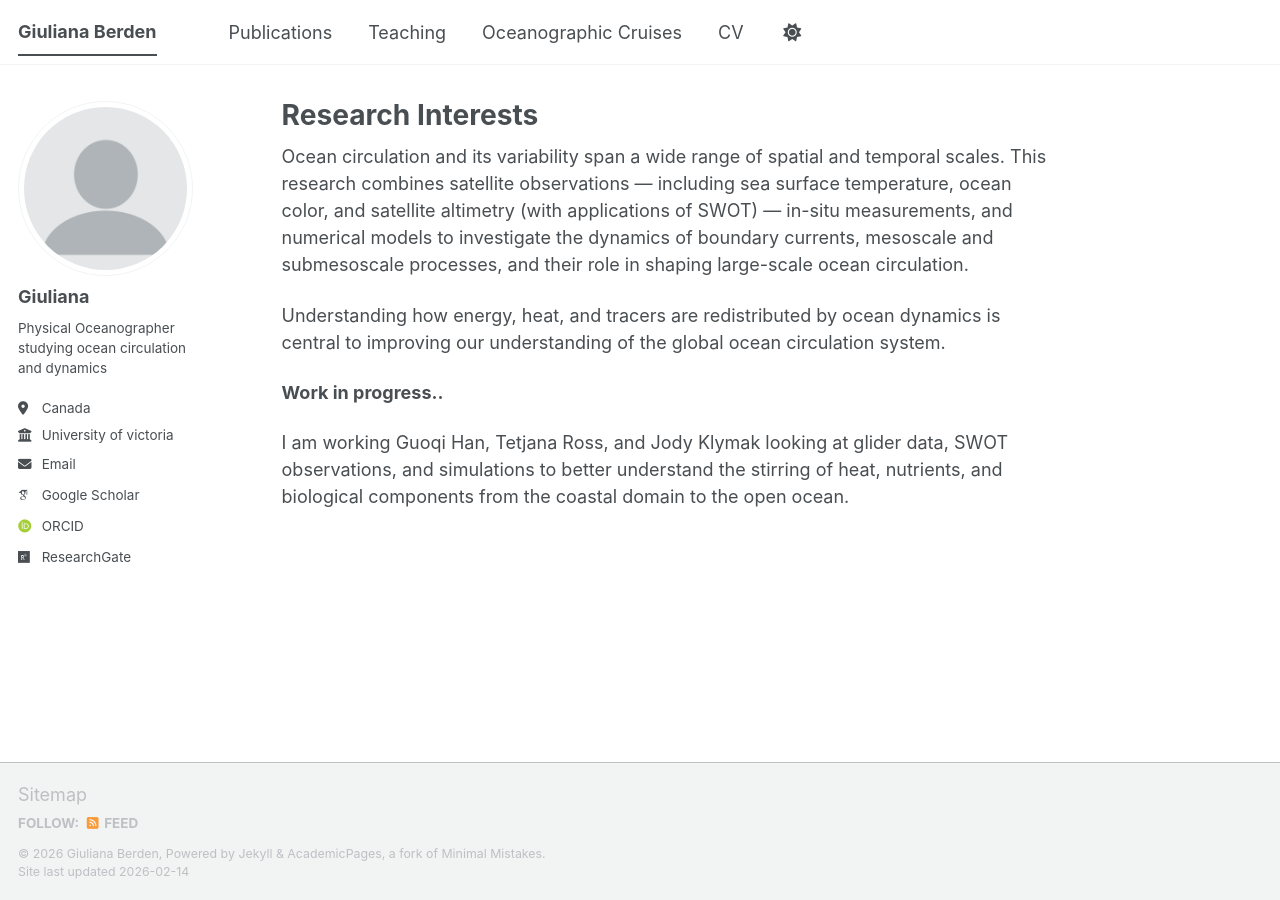
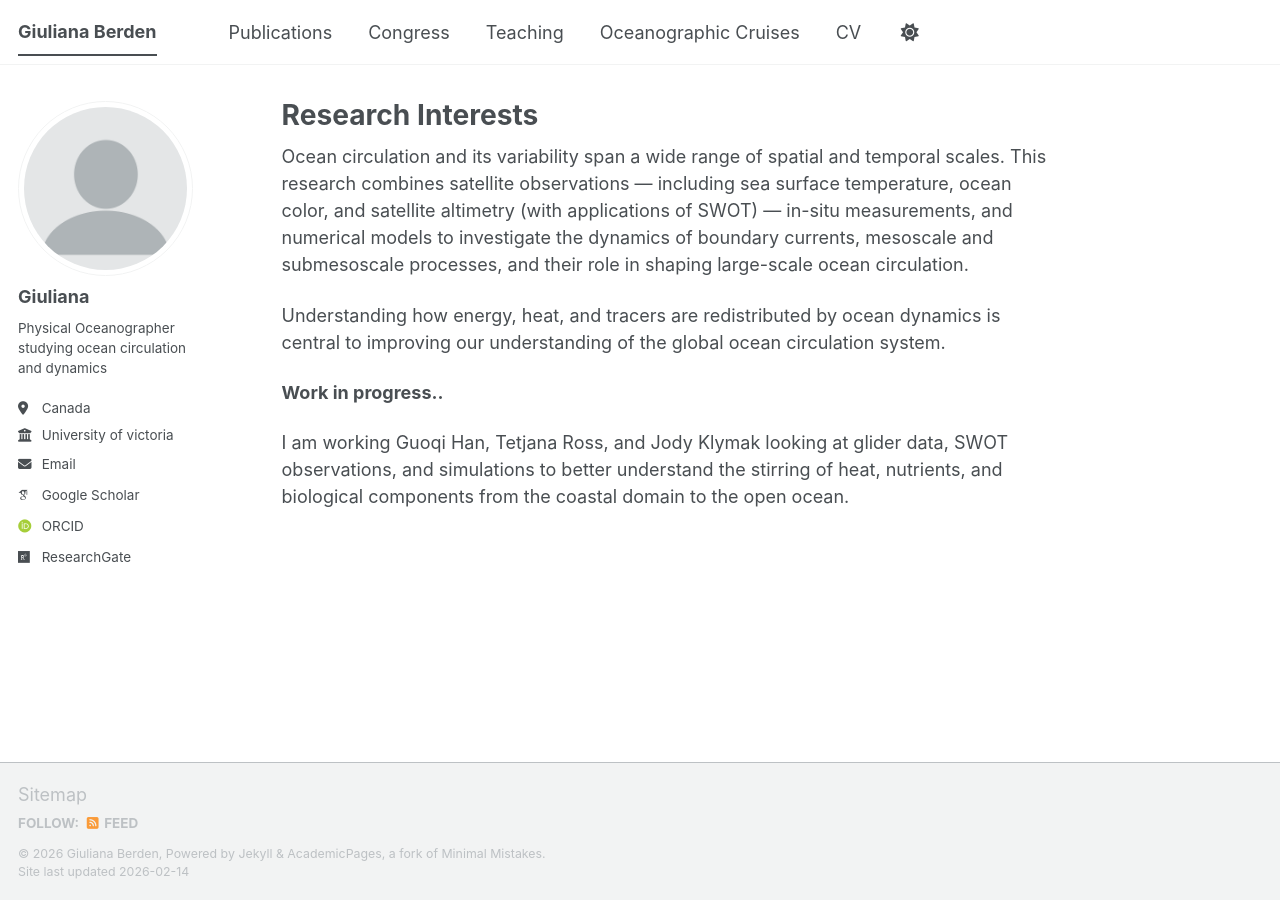
Before and after one commit to GiulianaB/GiulianaB, a Jekyll site: the page built from _pages/about.md, in a window 1280 px wide. Built offline with Jekyll 4.4.1, drawn with Linux system fonts in a browser that asks for light colours; some web fonts are replaced; a script bundle is joined from its source files by our own code; library files that are not in the unit come from our copies.

Commit message:
Update navigation.yml

```diff
--- a/_data/navigation.yml
+++ b/_data/navigation.yml
@@ -11,6 +11,9 @@ main:
   - title: "Publications"
     url: /publications/
 
+  - title: "Congress"
+    url: /congress/
+
   - title: "Teaching"
     url: /teaching/
 
```
